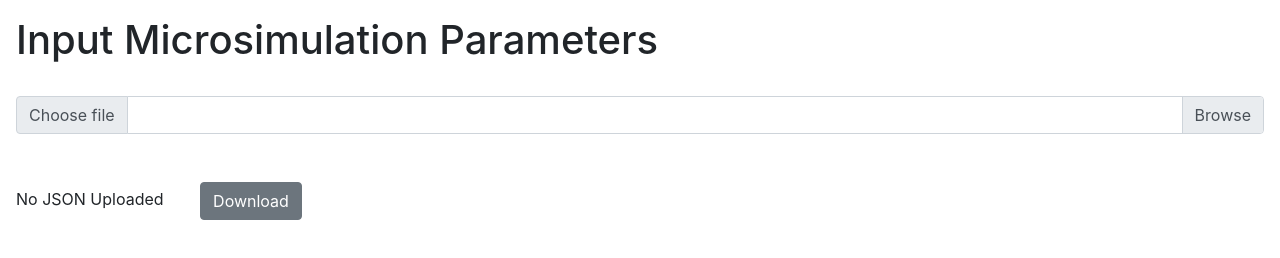
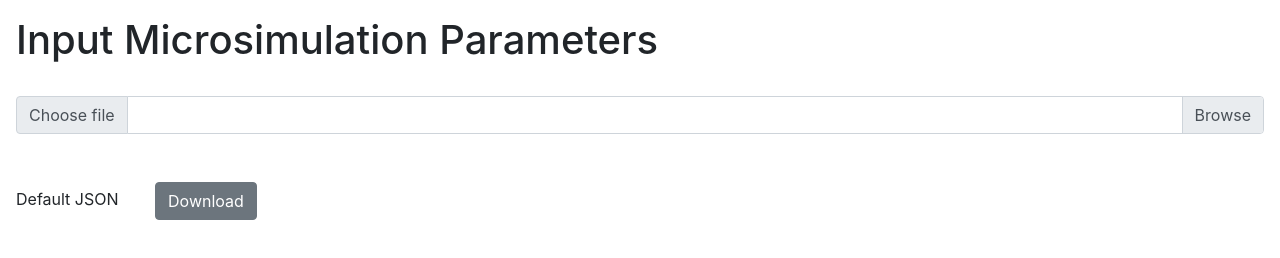
Before and after one commit to dmcinerney/microsimulation-parameters, a plain HTML site: page index.html in a window 1280 px wide. Drawn offline with nearby package versions, Linux system fonts and the light colour scheme.

Commit message:
Update index.html

```diff
--- a/index.html
+++ b/index.html
@@ -11,7 +11,7 @@
     <!-- end bootstrap -->
     <!-- d3 --> <script src="/static/d3.min.js"></script>
     <script>
-      var json_string = '{{ json_string | tojson | safe }}';
+      var json_string = null;
     </script>
     <script src="/static/index.js"></script>
     <link rel="stylesheet" type="text/css" href="/static/index.css">
```
